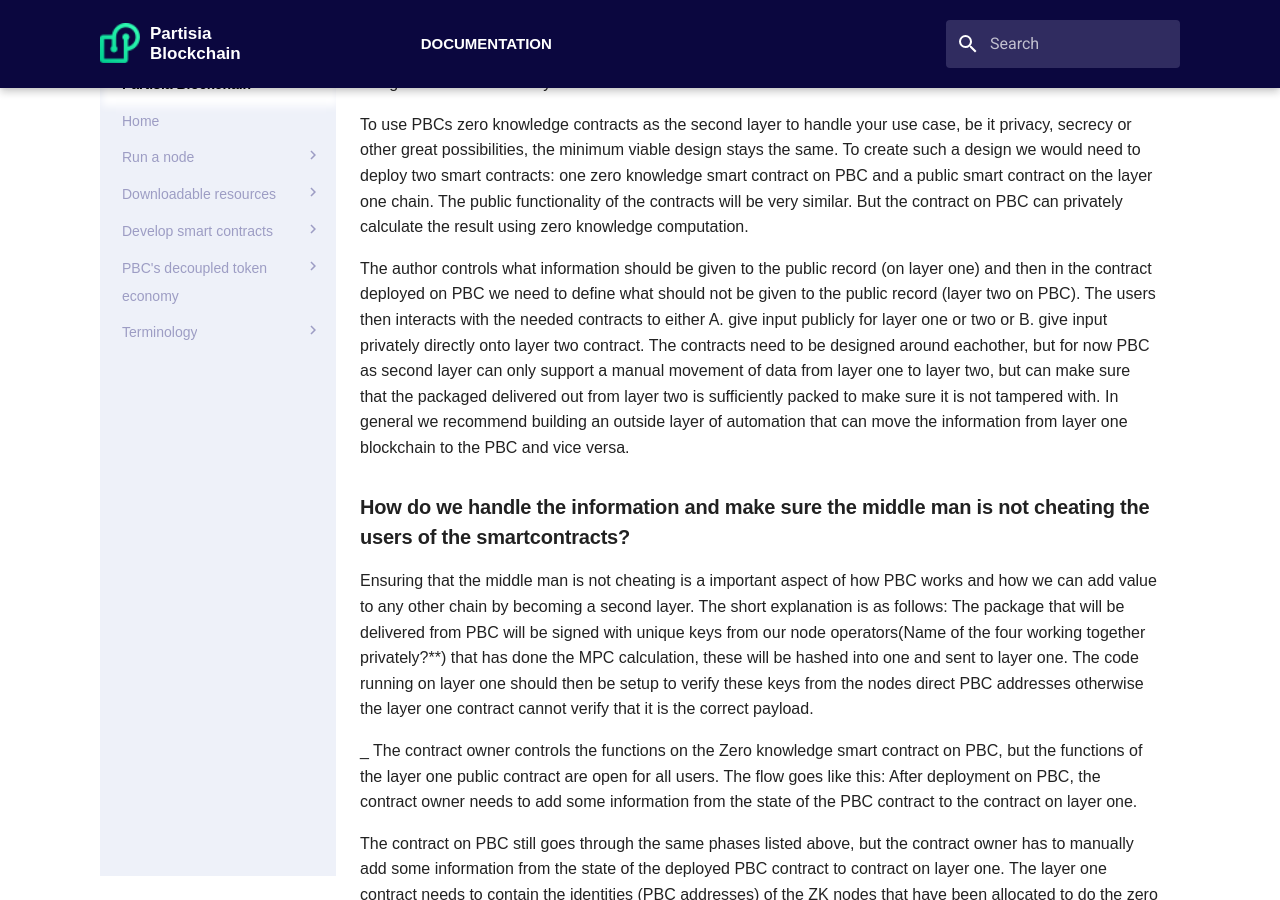
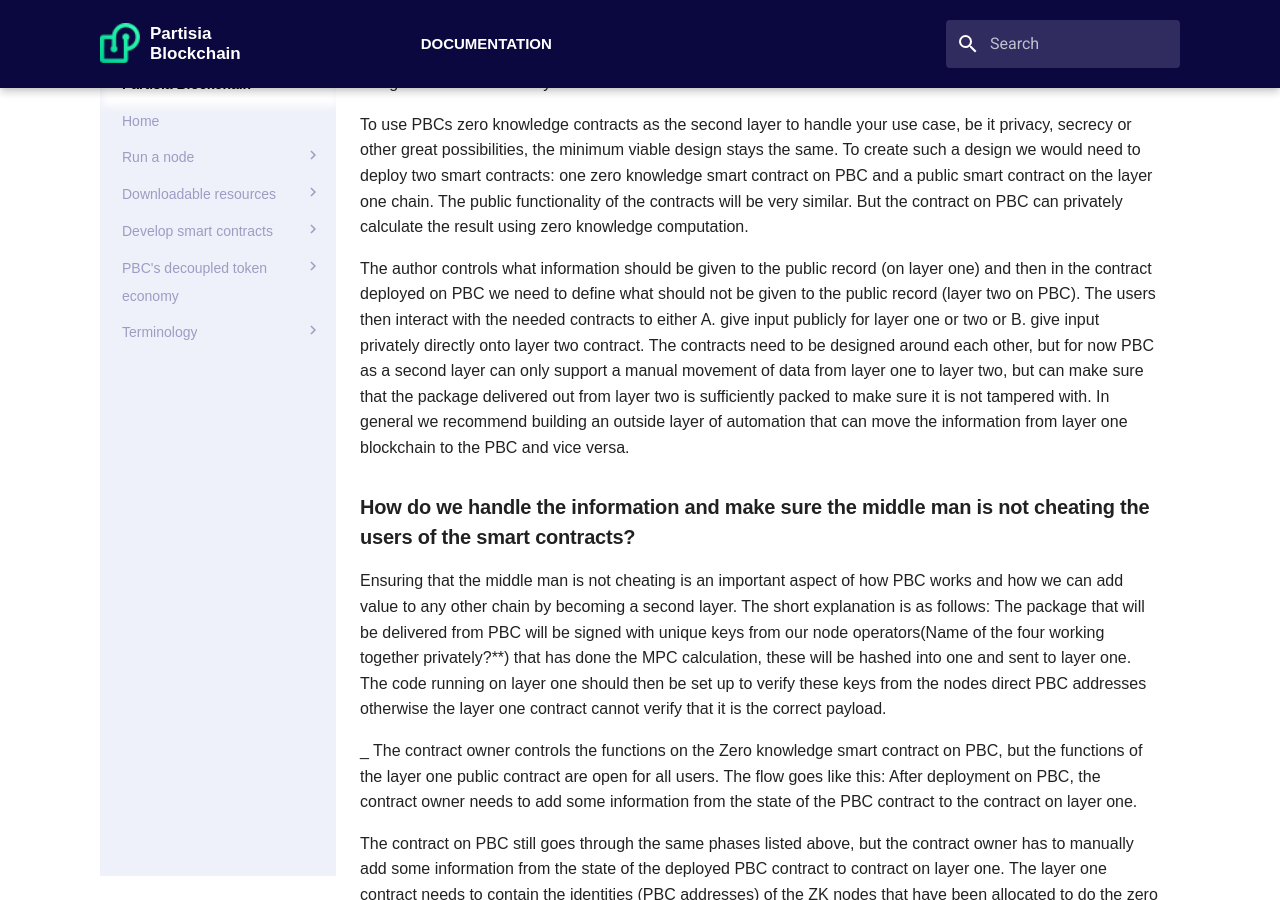
Before and after one commit to 0xSero/partisia-docs, an MkDocs documentation site: the page built from docs/pbc-as-second-layer.md, in a window 1280 px wide and 900 px high, scrolled down 196 px. Built offline with MkDocs 1.6.1 and Material for MkDocs 9.7.7, drawn with Linux system fonts in a browser that asks for light colours; some web fonts are replaced; a script that is not in the unit is left out.

Commit message:
Few spelling corrections.

```diff
--- a/docs/pbc-as-second-layer.md
+++ b/docs/pbc-as-second-layer.md
@@ -3,10 +3,10 @@ In this article we will first explain how Partisia Blockchain(PBC) can work as a
 
 To use PBCs zero knowledge contracts as the second layer to handle your use case, be it privacy, secrecy or other great possibilities, the minimum viable design stays the same. To create such a design we would need to deploy two smart contracts: one zero knowledge smart contract on PBC and a public smart contract on the layer one chain. The public functionality of the contracts will be very similar. But the contract on PBC can privately calculate the result using zero knowledge computation.
 
-The author controls what information should be given to the public record (on layer one) and then in the contract deployed on PBC we need to define what should not be given to the public record (layer two on PBC). The users then interacts with the needed contracts to either A. give input publicly for layer one or two or B. give input privately directly onto layer two contract. The contracts need to be designed around eachother, but for now PBC as second layer can only support a manual movement of data from layer one to layer two, but can make sure that the packaged delivered out from layer two is sufficiently packed to make sure it is not tampered with. In general we recommend building an outside layer of automation that can move the information from layer one blockchain to the PBC and vice versa.
+The author controls what information should be given to the public record (on layer one) and then in the contract deployed on PBC we need to define what should not be given to the public record (layer two on PBC). The users then interact with the needed contracts to either A. give input publicly for layer one or two or B. give input privately directly onto layer two contract. The contracts need to be designed around each other, but for now PBC as a second layer can only support a manual movement of data from layer one to layer two, but can make sure that the package delivered out from layer two is sufficiently packed to make sure it is not tampered with. In general we recommend building an outside layer of automation that can move the information from layer one blockchain to the PBC and vice versa.
 
-### How do we handle the information and make sure the middle man is not cheating the users of the smartcontracts?
-Ensuring that the middle man is not cheating is a important aspect of how PBC works and how we can add value to any other chain by becoming a second layer. The short explanation is as follows: The package that will be delivered from PBC will be signed with unique keys from our node operators(Name of the four working together privately?**) that has done the MPC calculation, these will be hashed into one and sent to layer one. The code running on layer one should then be setup to verify these keys from the nodes direct PBC addresses otherwise the layer one contract cannot verify that it is the correct payload.
+### How do we handle the information and make sure the middle man is not cheating the users of the smart contracts?
+Ensuring that the middle man is not cheating is an important aspect of how PBC works and how we can add value to any other chain by becoming a second layer. The short explanation is as follows: The package that will be delivered from PBC will be signed with unique keys from our node operators(Name of the four working together privately?**) that has done the MPC calculation, these will be hashed into one and sent to layer one. The code running on layer one should then be set up to verify these keys from the nodes direct PBC addresses otherwise the layer one contract cannot verify that it is the correct payload.
 
 
 _
```
